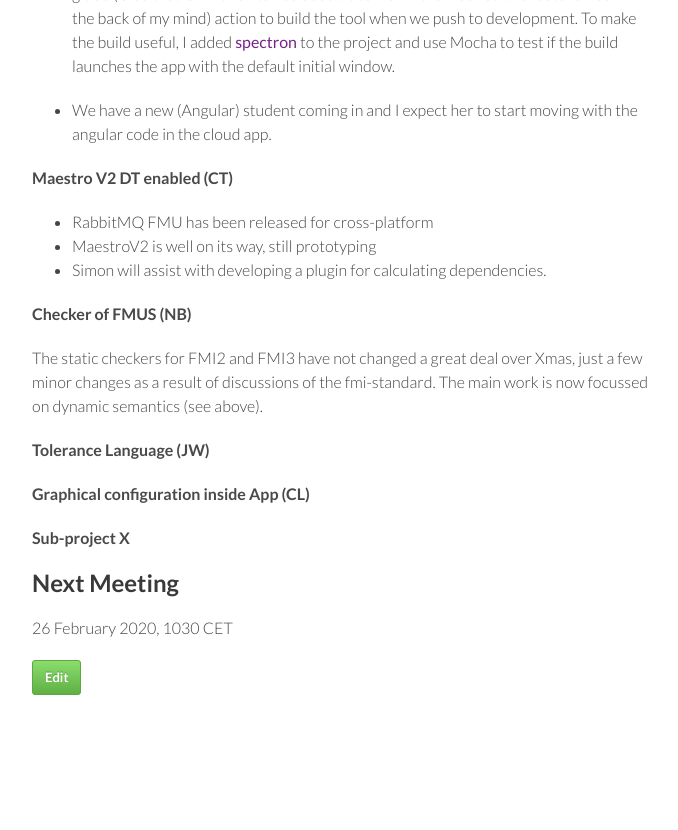
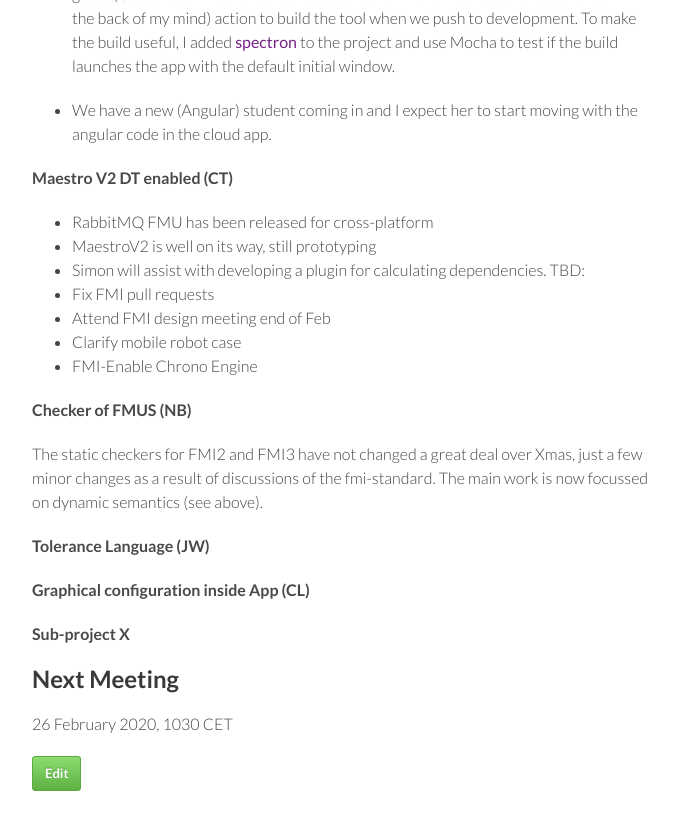
Before and after one commit to digitaltwincentre/digitaltwincentre.github.io, a Jekyll site: the page built from _biweeklies/Biweekly-11.md, in a window 1280 px wide and 900 px high, scrolled down 1393 px. Shown: the top 830 px of the window, without its empty margins (418-1096 px from the left). Built offline with Jekyll 4.4.1, drawn with Linux system fonts in a browser that asks for light colours; nearby versions of some CDN libraries.

Commit message:
Update Biweekly-11.md

```diff
--- a/_biweeklies/Biweekly-11.md
+++ b/_biweeklies/Biweekly-11.md
@@ -54,6 +54,11 @@ private information must be stored elsewhere.  -->
 * RabbitMQ FMU has been released for cross-platform
 * MaestroV2 is well on its way, still prototyping
 * Simon will assist with developing a plugin for calculating dependencies.
+TBD:
+* Fix FMI pull requests
+* Attend FMI design meeting end of Feb
+* Clarify mobile robot case
+* FMI-Enable Chrono Engine
 
 #### Checker of FMUS (NB)
 The static checkers for FMI2 and FMI3 have not changed a great deal over Xmas, just a few minor changes as a result of discussions of the fmi-standard. The main work is now focussed on dynamic semantics (see above).
```
